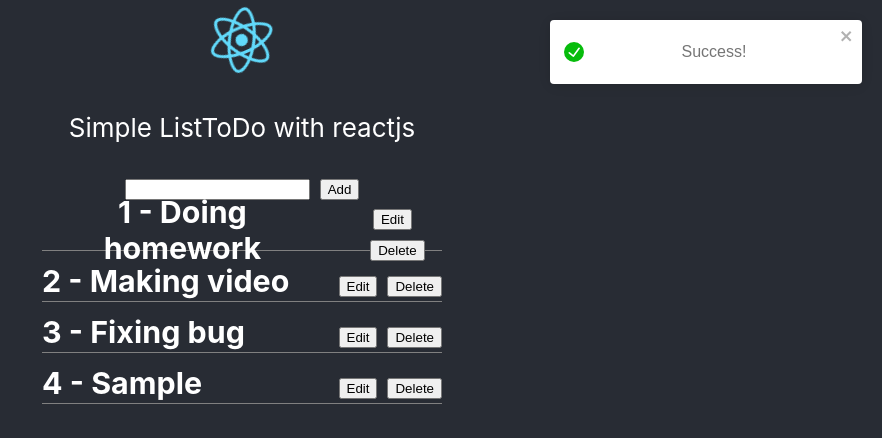
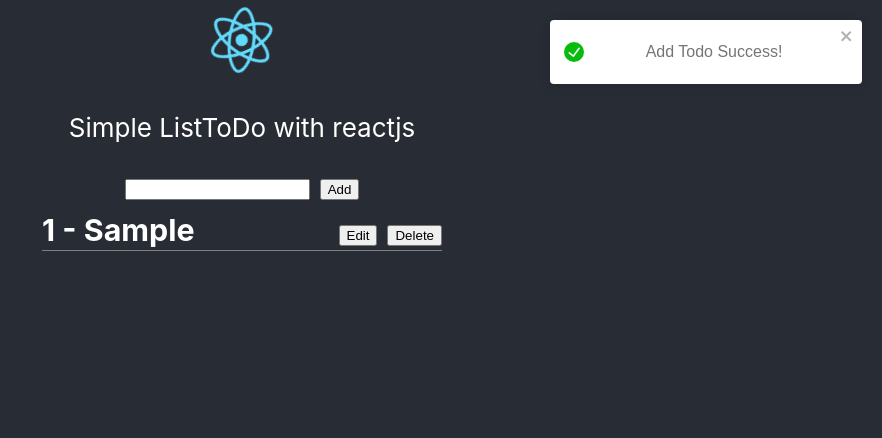
Before and after one commit to zabaoit/react-basic, a React (Create React App) app: page / in a window 1280 px wide. Both pictures are taken after typing "Sample" into the empty fields and a click on the button "Add". Shown: the top 438 px of the page, without its empty margins (398-1280 px from the left). Built offline with nearby package versions, Linux system fonts and the light colour scheme.

Commit message:
TodoApp update/delete

```diff
--- a/src/views/Todo/ListToDo.js
+++ b/src/views/Todo/ListToDo.js
@@ -6,19 +6,20 @@ import { toast } from "react-toastify";
 class ListToDo extends React.Component {
   state = {
     listToDo: [
-      {
-        id: "todo1",
-        title: "Doing homework",
-      },
-      {
-        id: "todo2",
-        title: "Making video",
-      },
-      {
-        id: "todo3",
-        title: "Fixing bug",
-      },
+      // {
+      //   id: "todo1",
+      //   title: "Doing homework",
+      // },
+      // {
+      //   id: "todo2",
+      //   title: "Making video",
+      // },
+      // {
+      //   id: "todo3",
+      //   title: "Fixing bug",
+      // },
     ],
+    editToDo: {},
   };
 
   addNewToDo = todo => {
@@ -26,10 +27,55 @@ class ListToDo extends React.Component {
       listToDo: [...this.state.listToDo, todo],
     });
 
-    toast.success("Success!");
+    toast.success("Add Todo Success!");
+  };
+
+  EditToDo = todo => {
+    let { listToDo, editToDo } = this.state;
+    let isEmptyObj = Object.keys(editToDo).length === 0;
+
+    // save
+    if (isEmptyObj === false && editToDo.id === todo.id) {
+      let listToDoCoPy = [...listToDo];
+
+      let objIndex = listToDoCoPy.findIndex(item => item.id === todo.id);
+
+      //Update object's name property.
+      listToDoCoPy[objIndex].title = editToDo.title;
+
+      this.setState({
+        listToDo: listToDoCoPy,
+        editToDo: {},
+      });
+      toast.success("Updated Todo Success!");
+      return;
+    }
+
+    // edit
+    this.setState({
+      editToDo: todo,
+    });
+  };
+
+  handleOnChangeEditToDo = event => {
+    let editToDoCoPy = { ...this.state.editToDo };
+    editToDoCoPy.title = event.target.value;
+    this.setState({
+      editToDo: editToDoCoPy,
+    });
+  };
+
+  DeleteToDo = todo => {
+    let currentToDo = this.state.listToDo;
+    currentToDo = currentToDo.filter(item => item.id !== todo.id);
+    this.setState({
+      listToDo: currentToDo,
+    });
+    toast.success("Deleted Success!");
   };
   render() {
-    let { listToDo } = this.state;
+    let { listToDo, editToDo } = this.state;
+    let isEmptyObj = Object.keys(editToDo).length === 0;
     return (
       <div className="List-todo-container">
         <AddToDo addNewToDo={this.addNewToDo} />
@@ -40,12 +86,34 @@ class ListToDo extends React.Component {
             listToDo.map((item, index) => {
               return (
                 <div className="todo-child" key={item.id}>
-                  <h3>
-                    {index + 1} - {item.title}
-                  </h3>
+                  {isEmptyObj === true ? (
+                    <h3>
+                      {index + 1} - {item.title}
+                    </h3>
+                  ) : (
+                    <>
+                      {editToDo.id === item.id ? (
+                        <span>
+                          {index + 1} -{" "}
+                          <input value={editToDo.title} onChange={event => this.handleOnChangeEditToDo(event)} />
+                        </span>
+                      ) : (
+                        <h3>
+                          {index + 1} - {item.title}
+                        </h3>
+                      )}
+                    </>
+                  )}
                   <div className="update">
-                    <button className="edit cursor">Edit</button>
-                    <button className="delete cursor">Delete</button>
+                    <button className="edit cursor" onClick={() => this.EditToDo(item)}>
+                      {isEmptyObj === false && editToDo.id === item.id ? "Save" : "Edit"}
+                    </button>
+
+                    {/* <button className=" cursor">Save</button> */}
+
+                    <button className="delete cursor" onClick={() => this.DeleteToDo(item)}>
+                      Delete
+                    </button>
                   </div>
                 </div>
               );
```
